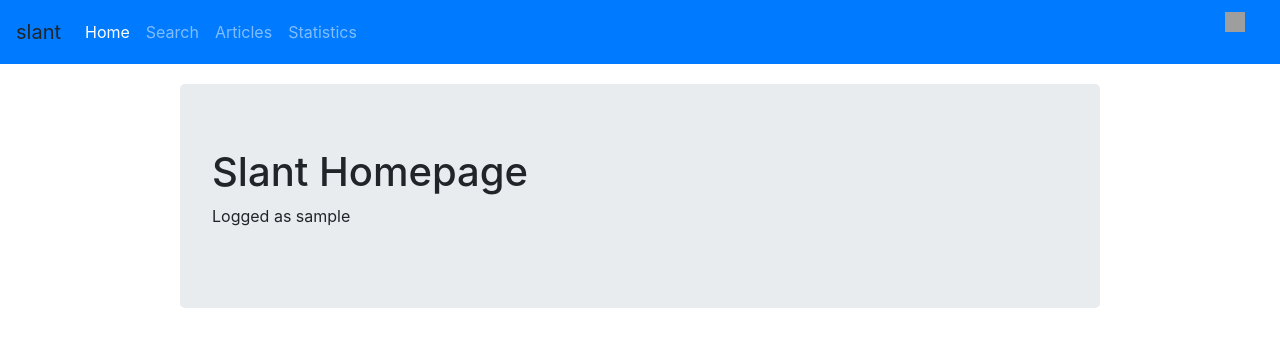
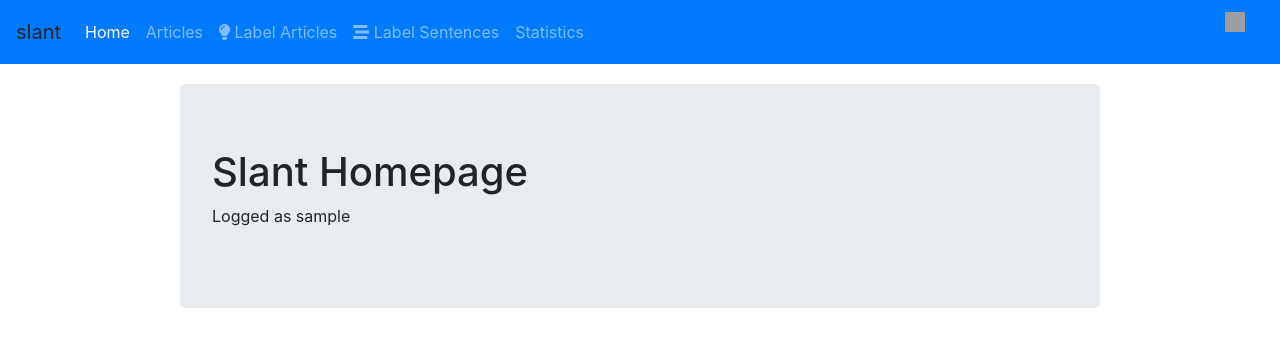
Before and after one commit to slant-dev/content-labeler, a Django app: page / in a window 1280 px wide. Shown: the top 347 px of the page. Run offline with Django 3.2, Linux system fonts and the light colour scheme; the visitor is signed in with stand-in values (Sample User, id 1); some libraries are stand-ins or nearby versions; grey boxes are pictures that could not be loaded.

Commit message:
make pages for labelers, add icons

```diff
--- a/labeler/templates/base.html
+++ b/labeler/templates/base.html
@@ -14,6 +14,10 @@
     integrity="sha384-9gVQ4dYFwwWSjIDZnLEWnxCjeSWFphJiwGPXr1jddIhOegiu1FwO5qRGvFXOdJZ4"
     crossorigin="anonymous">
 
+  <link rel="stylesheet" href="https://use.fontawesome.com/releases/v5.8.1/css/all.css" integrity="sha384-50oBUHEmvpQ+1lW4y57PTFmhCaXp0ML5d60M1M7uH2+nqUivzIebhndOJK28anvf" crossorigin="anonymous">
+
+
+
   <link rel="stylesheet" type="text/css" href="{% sass_src 'style.scss' %}">
 
 </head>
--- a/labeler/templates/nav.html
+++ b/labeler/templates/nav.html
@@ -1,5 +1,4 @@
 {% load extras %}
-
 <nav class="navbar navbar-expand-lg navbar-dark bg-primary">
   <a class="navbar-brand navbar-dark">slant</a>
   <button class="navbar-toggler" type="button" data-toggle="collapse" data-target="#navbarSupportedContent" aria-controls="navbarSupportedContent" aria-expanded="false" aria-label="Toggle navigation">
@@ -13,15 +12,22 @@
           <span class="sr-only">(current)</span>
         </a>
       </li>
-      <li {% if "/search" in request.path %} class="nav-item active" {% else %} class="nav-item" {% endif %}>
-        <a class="nav-link" href="/">
-          Search
+      {% if request.user.is_authenticated %}
+      <li {% if "/articles/" == request.path %} class="nav-item active" {% else %} class="nav-item" {% endif %}>
+        <a class="nav-link" href="{% url 'articles' %}">
+          Articles
         </a>
       </li>
-      {% if request.user.is_authenticated %}
-      <li {% if "/articles" in request.path %} class="nav-item active" {% else %} class="nav-item" {% endif %}>
-        <a class="nav-link" href="{% url 'articles' %}">
-          Articles
+      <li {% if "/label/articles" in request.path %} class="nav-item active" {% else %} class="nav-item" {% endif %}>
+        <a class="nav-link"  href="{% url 'label_articles' %}">
+          <i class="fas fa-lightbulb"></i>
+          Label Articles
+        </a>
+      </li>
+      <li {% if "/label/sentences" in request.path %} class="nav-item active" {% else %} class="nav-item" {% endif %}>
+        <a class="nav-link" href="{% url 'label_sentences' %}">
+          <i class="fas fa-stream"></i>
+          Label Sentences
         </a>
       </li>
       {% endif %}
--- a/labeler/urls.py
+++ b/labeler/urls.py
@@ -7,4 +7,6 @@ urlpatterns = [
     path('articles/', views.articles, name='articles'),
     path('profile/', views.profile, name='profile'),
     path('statistics/', views.statistics, name='statistics'),
+    path('label/articles/', views.label_articles, name='label_articles'),
+    path('label/sentences/', views.label_sentences, name='label_sentences'),
 ]
--- a/labeler/views.py
+++ b/labeler/views.py
@@ -22,3 +22,9 @@ def articles(request):
         articles=articles
     )
     return render(request, 'articles.html', params)
+
+def label_articles(request):
+    return render(request, 'label_articles.html')
+
+def label_sentences(request):
+    return render(request, 'label_sentences.html')
```
Also changed, not shown: labeler/templates/label_articles.html (added, +10 -0 lines), labeler/templates/label_sentences.html (added, +10 -0 lines).
